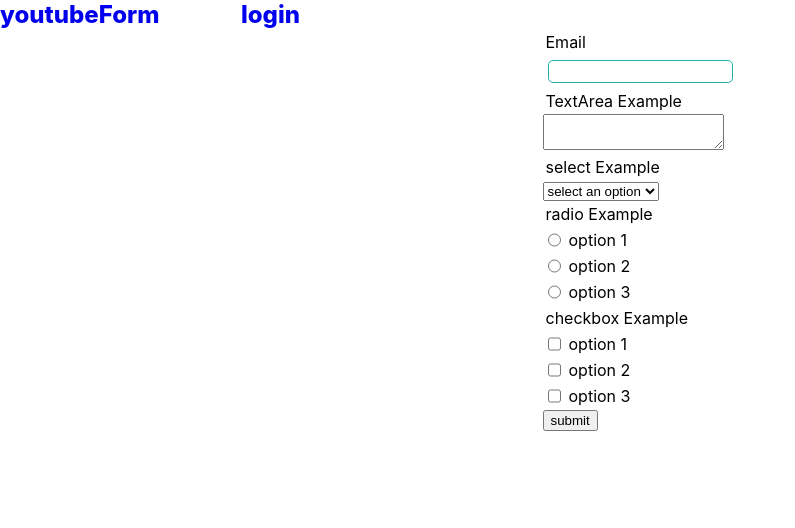
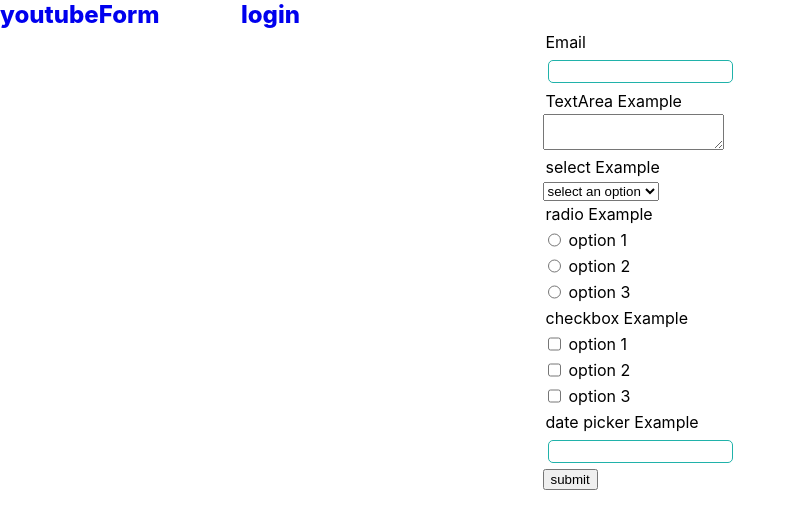
Before and after one commit to tarielTitirashvili/test_formik, a React (Create React App) app in the folder formic_app/: page / in a window 1280 px wide. Shown: the top 528 px of the page, without its empty margins (0-795 px from the left). Built offline with nearby package versions, Linux system fonts and the light colour scheme.

Commit message:
up to 39 lesson date picker control added

```diff
--- a/formic_app/package.json
+++ b/formic_app/package.json
@@ -8,6 +8,7 @@
     "@testing-library/user-event": "^13.5.0",
     "formik": "^2.2.9",
     "react": "^18.2.0",
+    "react-datepicker": "^4.8.0",
     "react-dom": "^18.2.0",
     "react-router-dom": "^6.4.1",
     "react-scripts": "5.0.1",
--- /dev/null
+++ b/formic_app/src/components/afterBases/controls/date.js
@@ -0,0 +1,30 @@
+import { Field, ErrorMessage } from "formik";
+import React from "react";
+import DateView from "react-datepicker";
+import "react-datepicker/dist/react-datepicker.css";
+import ErrorMessageShow from "../../errorMessage";
+
+export default function DatePicker(props) {
+  const { label, name, ...rest } = props;
+  return (
+    <div>
+      <label htmlFor={name}>{label}</label>
+      <Field placeholder={label} name={name}>
+        {({ form, field }) => {
+          const { setFieldValue } = form;
+          const { value } = field;
+          return (
+            <DateView
+              id={name}
+              {...field}
+              {...rest}
+              selected={value}
+              onChange={(val) => setFieldValue(name, val)}
+            />
+          );
+        }}
+      </Field>
+      <ErrorMessage name={name} component={ErrorMessageShow} />
+    </div>
+  );
+}
--- a/formic_app/src/components/afterBases/controls/formikControl.js
+++ b/formic_app/src/components/afterBases/controls/formikControl.js
@@ -4,6 +4,7 @@
 import Select from "./select";
 import Radio from "./radio";
 import CheckBox from "./checkBox";
+import DatePicker from "./date";
 
 export default function FormikControl(props) {
   const { control, ...rest } = props;
@@ -19,6 +20,7 @@
     case "checkbox":
       return <CheckBox {...rest} />;
     case "date":
+      return <DatePicker {...rest} />;
     default:
       return null;
   }
--- a/formic_app/src/components/afterBases/usageFormControls.js
+++ b/formic_app/src/components/afterBases/usageFormControls.js
@@ -10,6 +10,7 @@
     selectOpt: "",
     radioOpt: "",
     checkboxOption: [],
+    birthDate: null
   };
   const validationSchema = Yup.object({
     email: Yup.string().required("Required!!!"),
@@ -17,6 +18,7 @@
     selectOpt: Yup.string().required("Required!!!"),
     radioOpt: Yup.string().required("Required!!!"),
     checkboxOption: Yup.array().required('Required'),
+    birthDate: Yup.date().required().nullable()
   });
   const onSubmit = (values) => console.log("Form data", values);
 
@@ -74,6 +76,11 @@
               name="checkboxOption"
               options={checkboxOptions}
             />
+            <FormikControl
+              control="date"
+              label="date picker Example"
+              name="birthDate"
+            />
             <button type="submit">submit</button>
           </Form>
         )}
```
Also changed, not shown: 1 other file (tests, documents, lock files or other folders).
